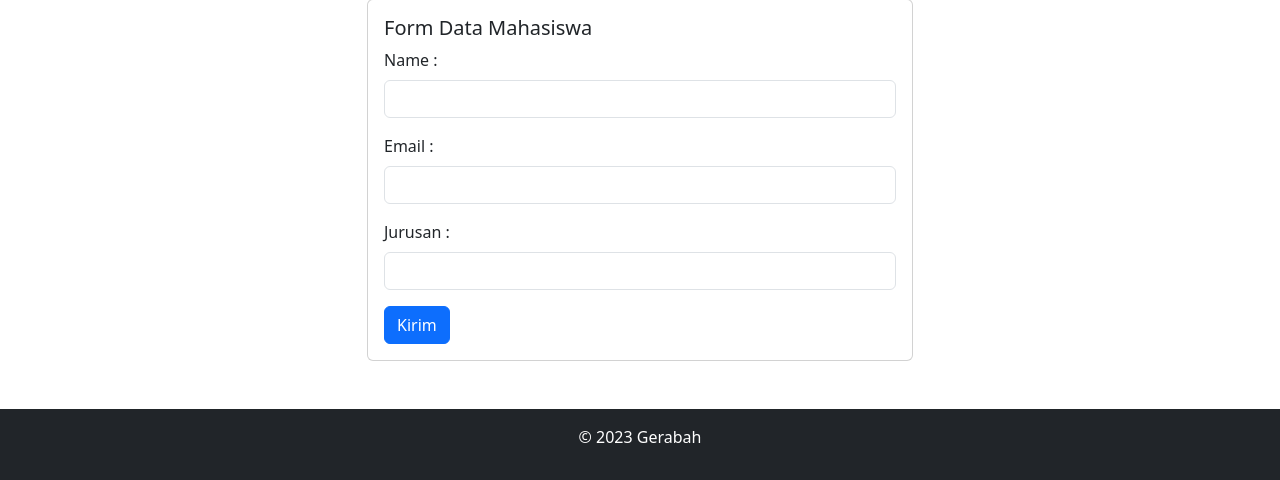
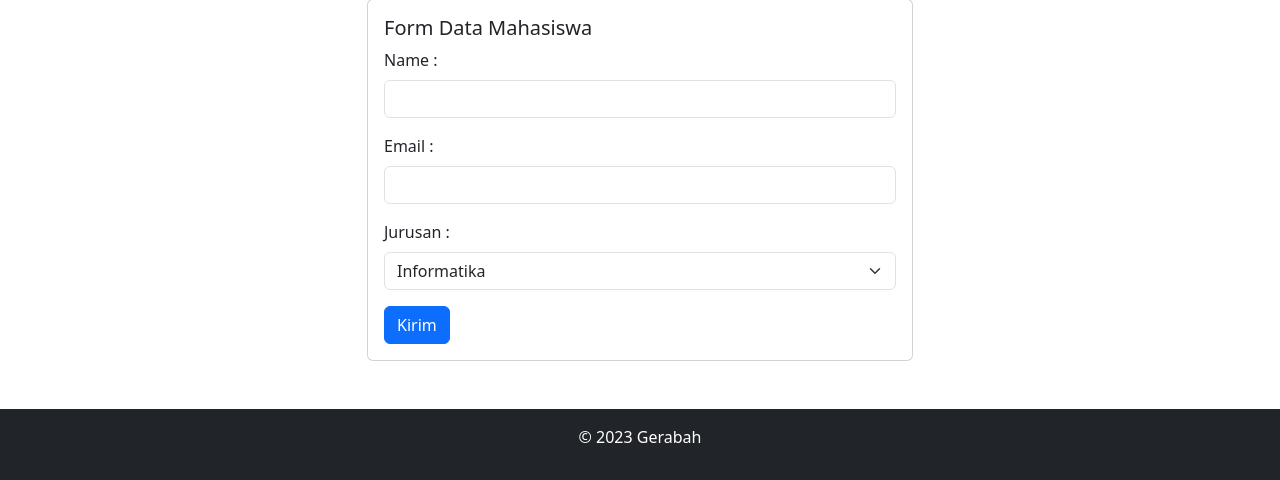
Before and after one commit to Wasthu-T/RestApiPhpGerabahTeam, a PHP site: page /create.php in a window 1280 px wide. Shown: the part 197-677 px from the top of the page. Run offline with PHP 8.4, Linux system fonts and the light colour scheme; data that the repository does not hold is empty.

Commit message:
Add files via upload

```diff
--- a/create.php
+++ b/create.php
@@ -30,7 +30,13 @@ $data = query("SELECT * FROM data");
                         </div>
                         <div class="mb-3">
                             <label for="jurusan" class="form-label">Jurusan :</label>
-                            <input type="text" class="form-control" name="jurusan" required>
+                            <select class="form-select" name="jurusan"required>
+                                <option value="Informatika">Informatika</option>
+                                <option value="Sistem Informasi">Sistem Informasi</option>
+                                <option value="Teknik Mesin">Teknik Mesin</option>
+                                <option value="Menejemen">Menejemen</option>
+                                <option value="Teknik Sipil">Teknik Sipil</option>
+                            </select>
                         </div>
                         <button type="submit" class="btn btn-primary">Kirim</button>
                     </form>
```
